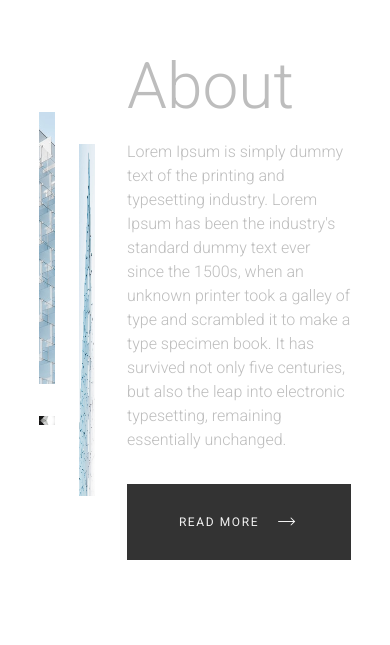
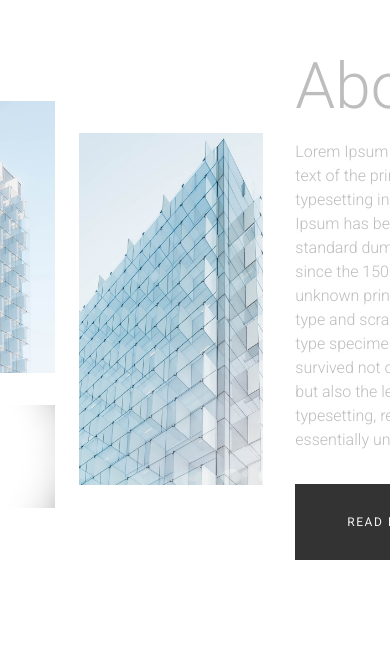
Before and after one commit to riyaueng/project_architect_portfolio, a React (Vite) app: page / in a window 390 px wide. Shown: the part 981-1626 px from the top of the page. Built offline with nearby package versions, Linux system fonts and the light colour scheme.

Commit message:
responsive_design_tablet_img_fix

```diff
--- a/src/components/aboutSection/AboutSection.css
+++ b/src/components/aboutSection/AboutSection.css
@@ -84,8 +84,7 @@
   }
 
   .wrapper_images_column img:first-of-type,
-  .wrapper_images_column img:nth-of-type(2),
-  .wrapper_image_alone img {
+  .wrapper_images_column img:nth-of-type(2) {
     width: 100%;
   }
 }
```
